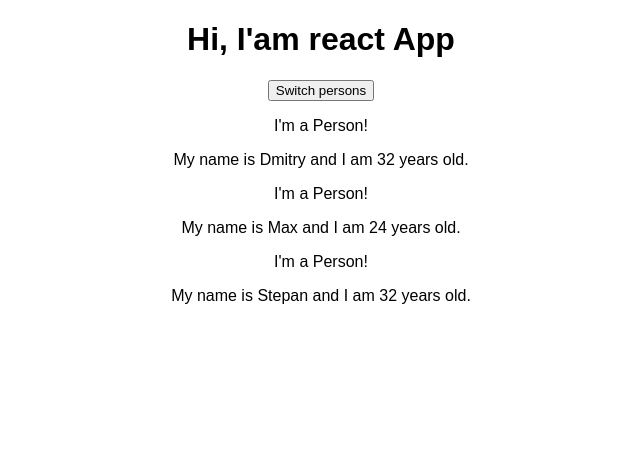
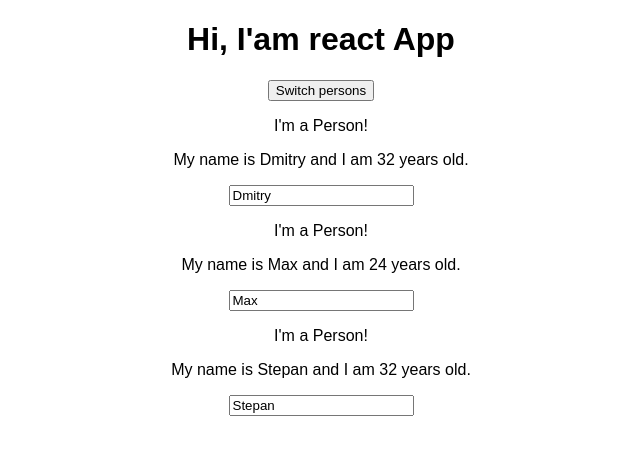
Before and after one commit to dandgerson/schwarzmuller-react, a React (Create React App) app: page / in a window 1280 px wide. Shown: the top 454 px of the page, without its empty margins (319-959 px from the left). Built offline with nearby package versions, Linux system fonts and the light colour scheme.

Commit message:
47 addint Two way binding

```diff
--- a/src/App.js
+++ b/src/App.js
@@ -21,6 +21,18 @@ const App = (props) => {
       ],
     })
   }
+
+  const handleChangeName = (event) => {
+    // console.log({target: event.target})
+    setState({
+      persons: [
+        { name: 'Dmitry G. Anderson', age: 32 },
+        { name: event.target.value, age: 24 },
+        { name: 'Stepan V. Motovilov', age: 32 },
+      ],
+    })
+  }
+
   return (
     <div className="App">
       <h1>Hi, I'am react App</h1>
@@ -33,6 +45,7 @@ const App = (props) => {
         name={state.persons[1].name}
         age={state.persons[1].age}
         click={handleSwitchPerson}
+        changed={handleChangeName}
       />
       <Person
         name={state.persons[2].name}
--- a/src/Person/index.js
+++ b/src/Person/index.js
@@ -1,6 +1,10 @@
 import React from 'react'
 
-const Person = ({ click = () => {}, ...props}) => {
+const Person = ({
+  click = () => { },
+  changed = () => { },
+  ...props
+}) => {
   const style = {
     cursor: 'pointer',
   }
@@ -11,6 +15,10 @@ const Person = ({ click = () => {}, ...props}) => {
         onClick={() => click('Dmitry')}
         style={style}
       >My name is {props.name} and I am {props.age} years old.</p>
+      <input
+      type="text"
+      onChange={changed}
+      value={props.name} />
       {props.children && props.children}
     </div>
   )
```
